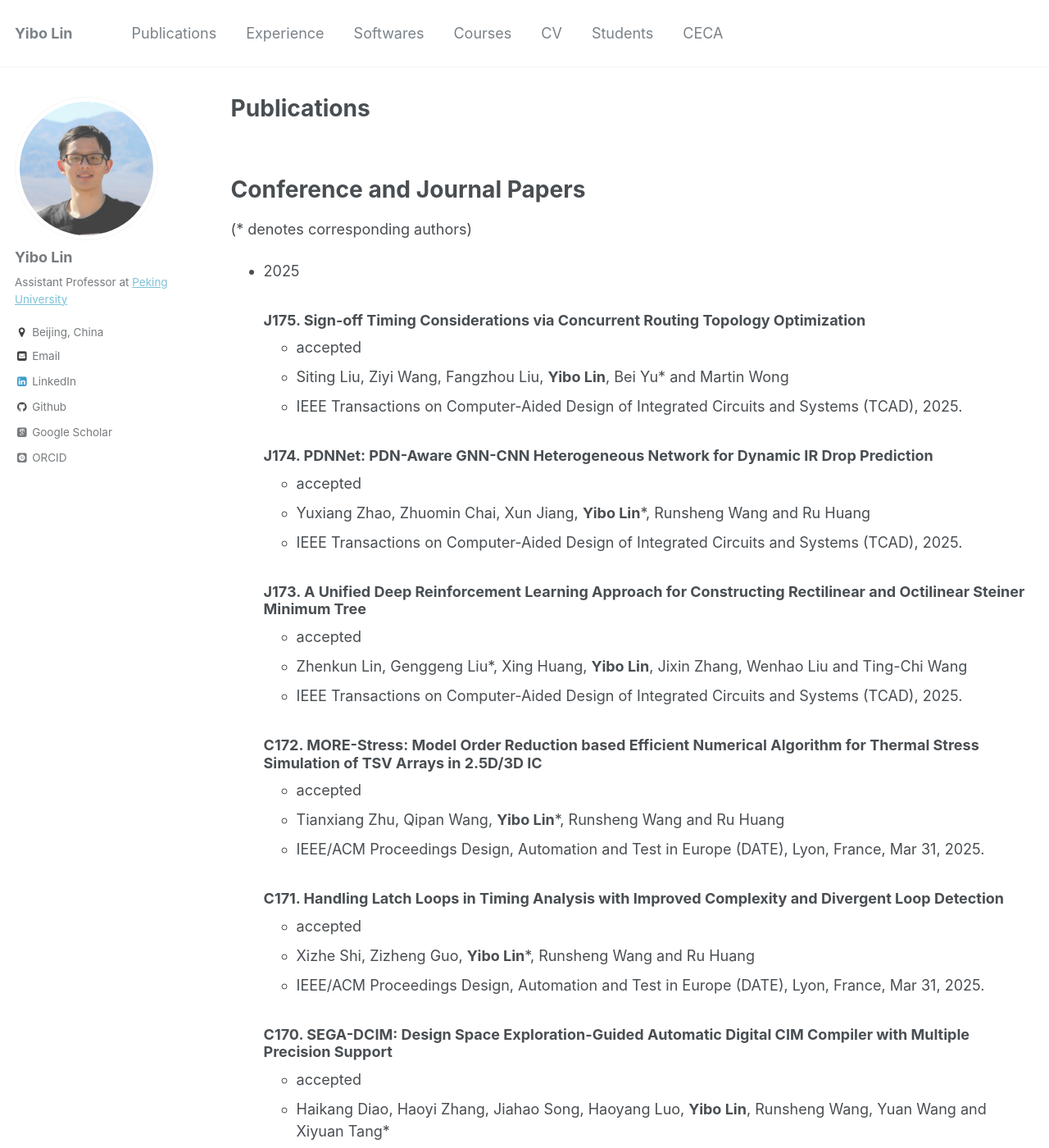
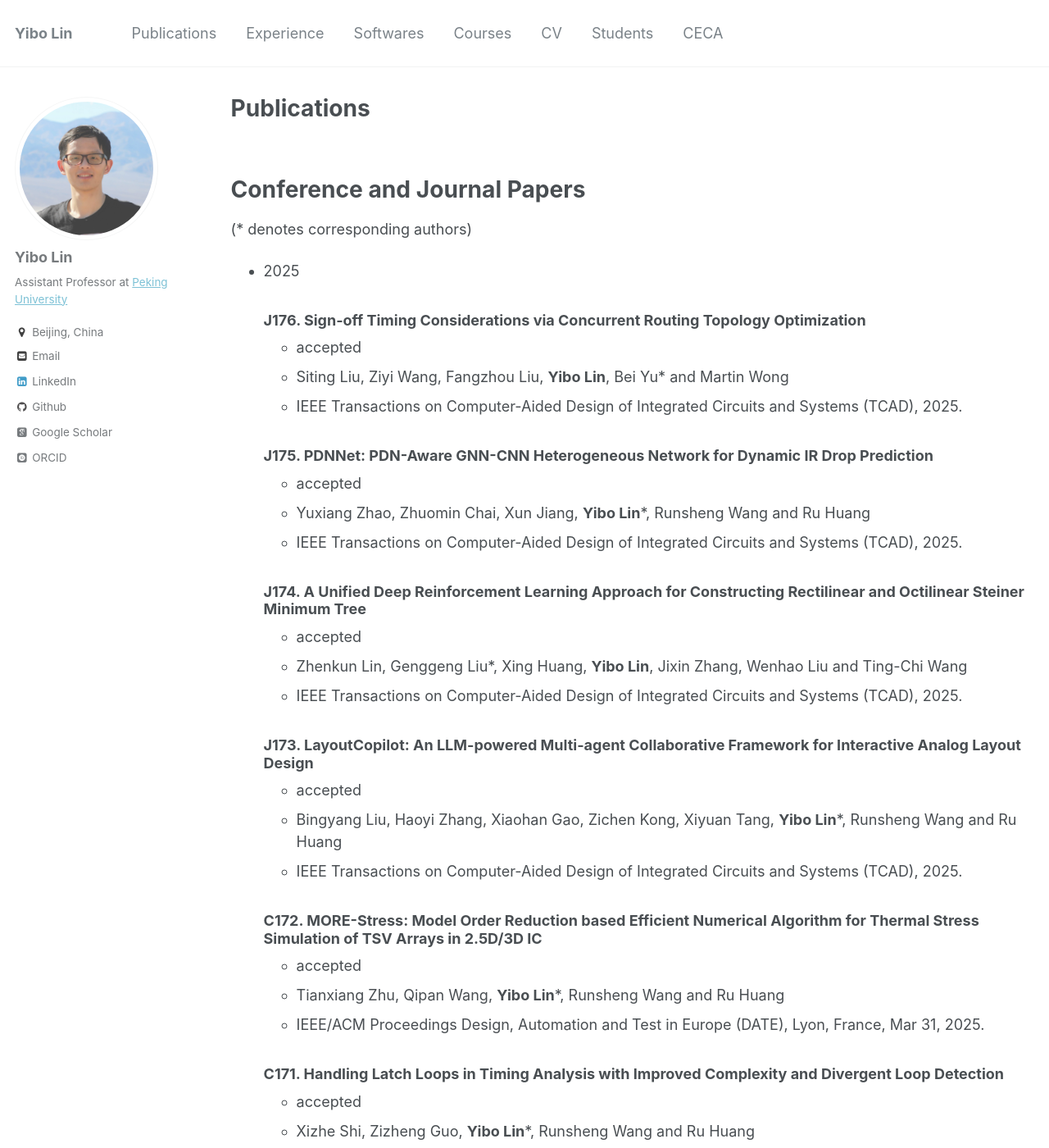
Before and after one commit to limbo018/limbo018.github.io, a Jekyll site: the page built from _pages/publications.md, in a window 1280 px wide and 1400 px high. Shown: the whole window at 82% size. Built offline with Jekyll 4.4.1, drawn with Linux system fonts in a browser that asks for light colours; some web fonts are replaced.

Commit message:
add bingyang's tcad25 paper

```diff
--- a/_pages/publications.md
+++ b/_pages/publications.md
@@ -20,19 +20,24 @@ Conference and Journal Papers
 
 * 2025
 
-  ### J175. [Sign-off Timing Considerations via Concurrent Routing Topology Optimization](https://doi.org/10.1109/TCAD.2024.3506216)
+  ### J176. [Sign-off Timing Considerations via Concurrent Routing Topology Optimization](https://doi.org/10.1109/TCAD.2024.3506216)
      * accepted
      * Siting Liu, Ziyi Wang, Fangzhou Liu, **Yibo Lin**, Bei Yu\* and Martin Wong
      * IEEE Transactions on Computer-Aided Design of Integrated Circuits and Systems (TCAD), 2025.
 
-  ### J174. PDNNet: PDN-Aware GNN-CNN Heterogeneous Network for Dynamic IR Drop Prediction
+  ### J175. PDNNet: PDN-Aware GNN-CNN Heterogeneous Network for Dynamic IR Drop Prediction
      * accepted
      * Yuxiang Zhao, Zhuomin Chai, Xun Jiang, **Yibo Lin**\*, Runsheng Wang and Ru Huang
      * IEEE Transactions on Computer-Aided Design of Integrated Circuits and Systems (TCAD), 2025.
 
-  ### J173. A Unified Deep Reinforcement Learning Approach for Constructing Rectilinear and Octilinear Steiner Minimum Tree
+  ### J174. A Unified Deep Reinforcement Learning Approach for Constructing Rectilinear and Octilinear Steiner Minimum Tree
      * accepted
      * Zhenkun Lin, Genggeng Liu\*, Xing Huang, **Yibo Lin**, Jixin Zhang, Wenhao Liu and Ting-Chi Wang
+     * IEEE Transactions on Computer-Aided Design of Integrated Circuits and Systems (TCAD), 2025.
+
+  ### J173. LayoutCopilot: An LLM-powered Multi-agent Collaborative Framework for Interactive Analog Layout Design
+     * accepted
+     * Bingyang Liu, Haoyi Zhang, Xiaohan Gao, Zichen Kong, Xiyuan Tang, **Yibo Lin**\*, Runsheng Wang and Ru Huang
      * IEEE Transactions on Computer-Aided Design of Integrated Circuits and Systems (TCAD), 2025.
 
   ### C172. MORE-Stress: Model Order Reduction based Efficient Numerical Algorithm for Thermal Stress Simulation of TSV Arrays in 2.5D/3D IC
```
Also changed, not shown: _includes/publications_cv.md (+5 -3 lines), ref/publications.bib (+15 -0 lines), 4 other files.
